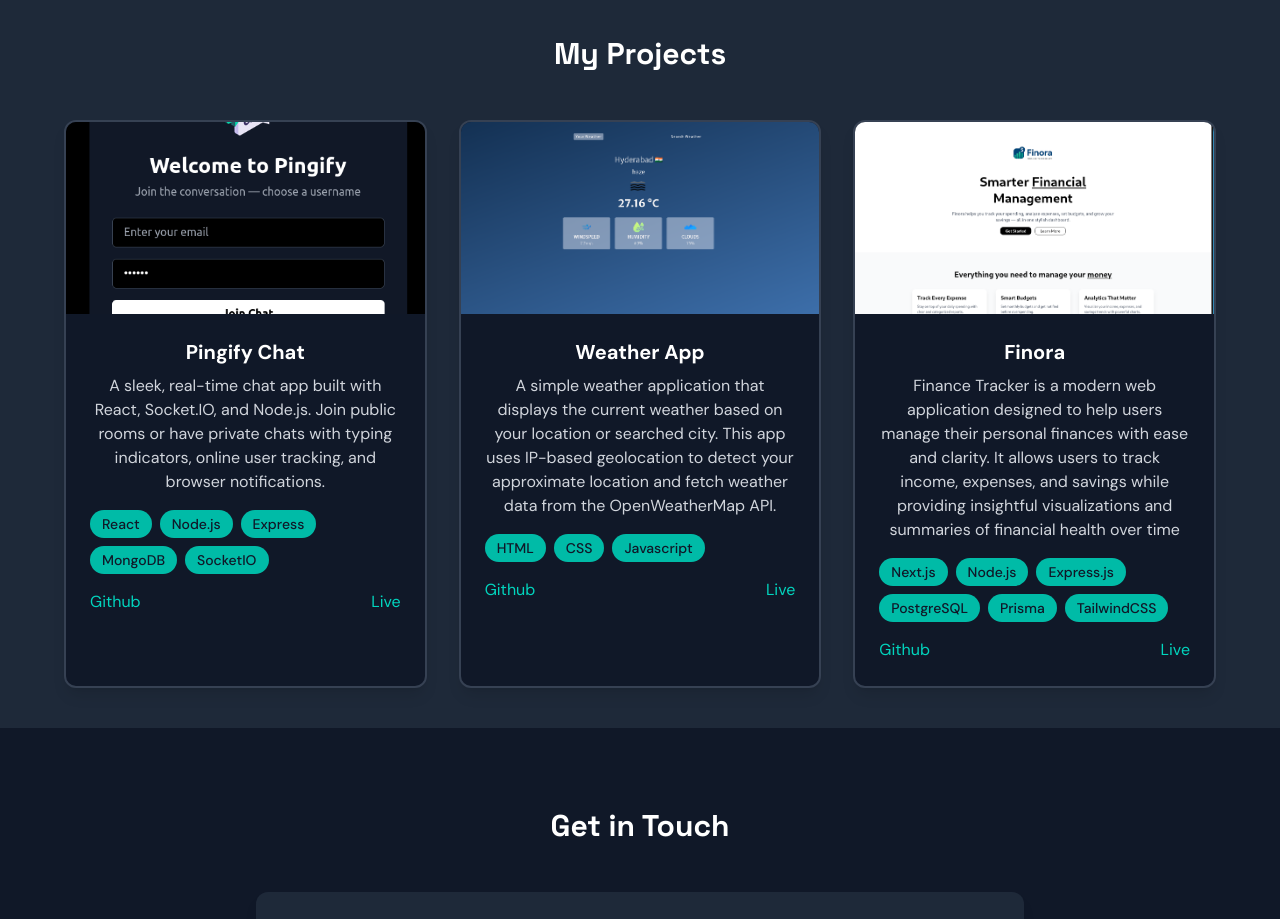
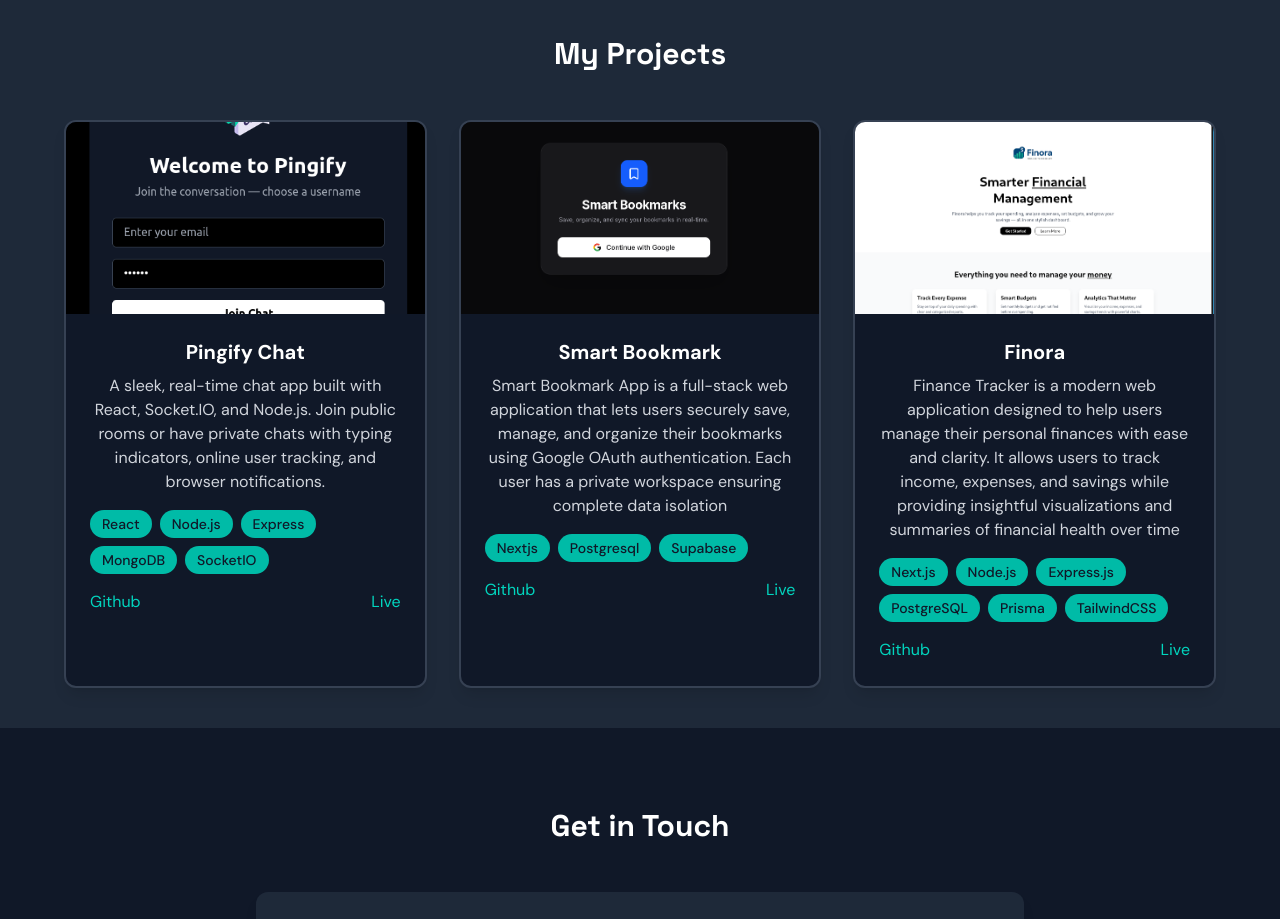
Before and after one commit to tarunguduru2811/portfolio-tarun, a Next.js app: page / in a window 1280 px wide. Shown: the part 2440-3359 px from the top of the page. Built offline with nearby package versions, Linux system fonts and the light colour scheme.

Commit message:
Added new project i.e Smart Bookmark which is deployed in vercel

```diff
--- a/app/components/Projects.tsx
+++ b/app/components/Projects.tsx
@@ -19,12 +19,12 @@ const projects = [
         image:"/pingifychat.png"
     },
     {
-        title:"Weather App",
-        description:"A simple weather application that displays the current weather based on your location or searched city. This app uses IP-based geolocation to detect your approximate location and fetch weather data from the OpenWeatherMap API.",
-        tech:["HTML","CSS","Javascript"],
-        github:"https://github.com/tarunguduru2811/weather-App",
-        live:"https://weather-app-cmqs.onrender.com/",
-        image:"/weatherApp.png"
+        title:"Smart Bookmark",
+        description:"Smart Bookmark App is a full-stack web application that lets users securely save, manage, and organize their bookmarks using Google OAuth authentication. Each user has a private workspace ensuring complete data isolation",
+        tech:["Nextjs","Postgresql","Supabase"],
+        github:"https://github.com/tarunguduru2811/smart-bookmark",
+        live:"https://smart-bookmark-realtime.vercel.app/",
+        image:"/Smart_Bookmark_2.png"
     },
     {
         title:"Finora",
```
Also changed, not shown: public/Smart_Bookmark.png (added), public/Smart_Bookmark_2.png (added).
